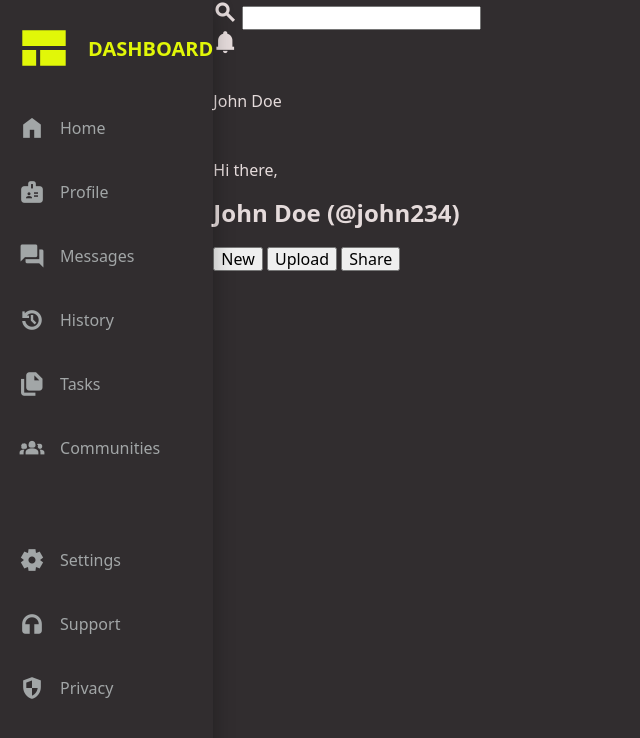
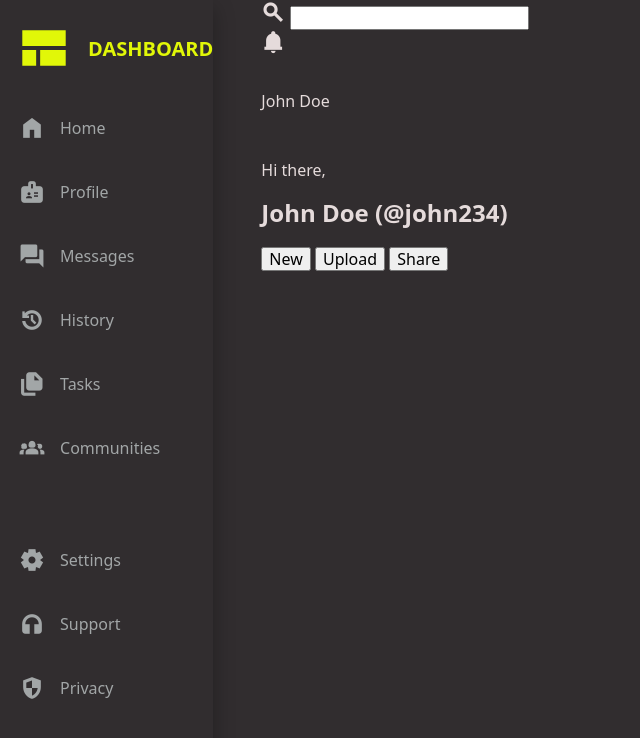
Before and after one commit to Praydchicken/odin-dashboard, a plain HTML site: page index.html in a window 1280 px wide. Shown: the top 738 px of the page, without its empty margins (0-640 px from the left). Drawn offline with nearby package versions, Linux system fonts and the light colour scheme.

Commit message:
refactor: add topbar inline padding 48px

```diff
--- a/styles/style.css
+++ b/styles/style.css
@@ -37,6 +37,7 @@ body {
 
 .topbar {
 	grid-area: topbar;
+	padding-inline: 48px;
 }
 
 .sidebar {
```
